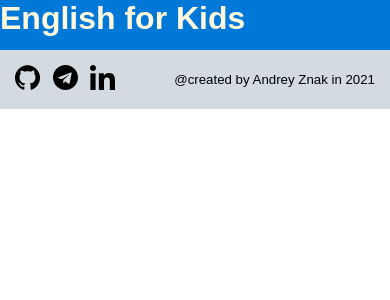
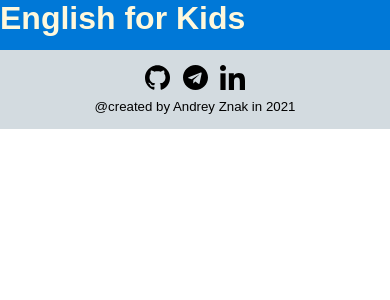
Before and after one commit to znakay/english-for-kids-react, a React (Create React App) app in the folder client/: page / in a window 390 px wide. Shown: the top 300 px of the page. Built offline with nearby package versions, Linux system fonts and the light colour scheme.

Commit message:
feat: add responsive behave

```diff
--- a/client/src/components/Footer/index.scss
+++ b/client/src/components/Footer/index.scss
@@ -39,3 +39,13 @@
 .created-by {
     font-weight: 400;
 }
+
+@media (max-width: 470px) {
+    .footer-wrapper {
+        flex-direction: column;
+    }
+
+    .social-networks-list {
+        margin-bottom: 5px;
+    }
+}
```
